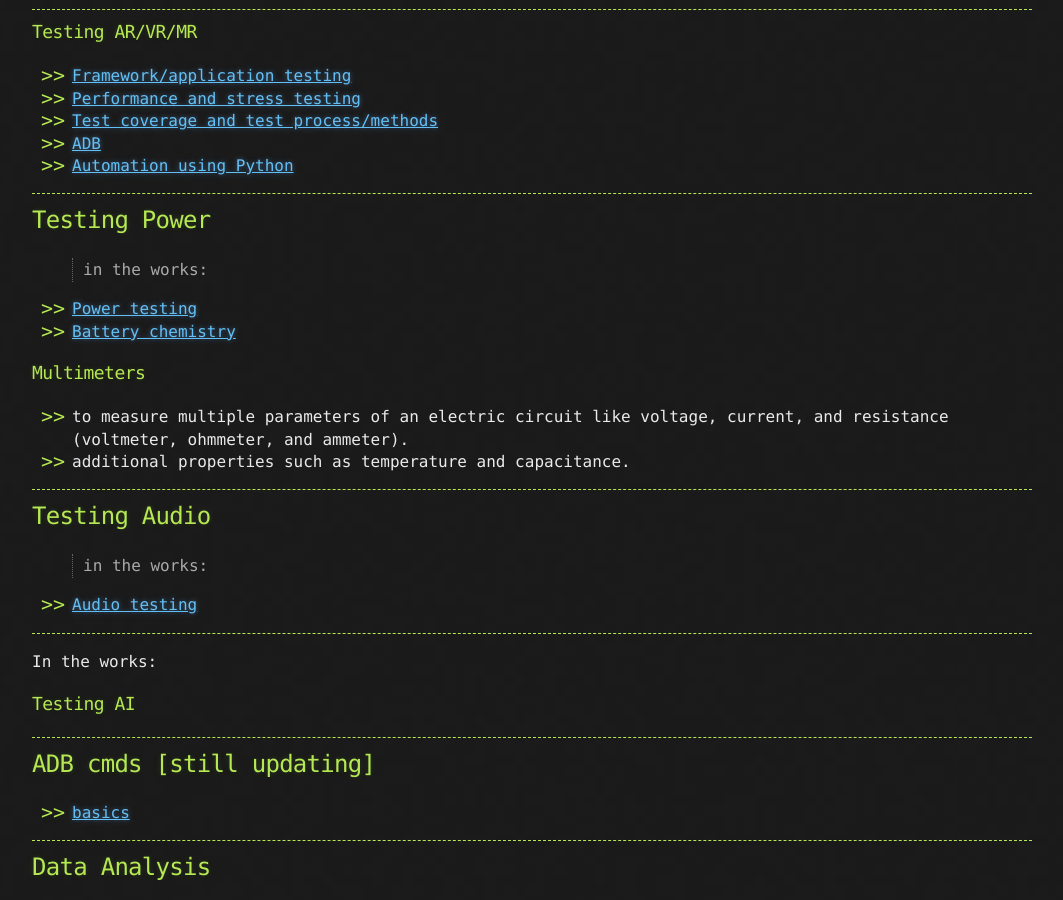
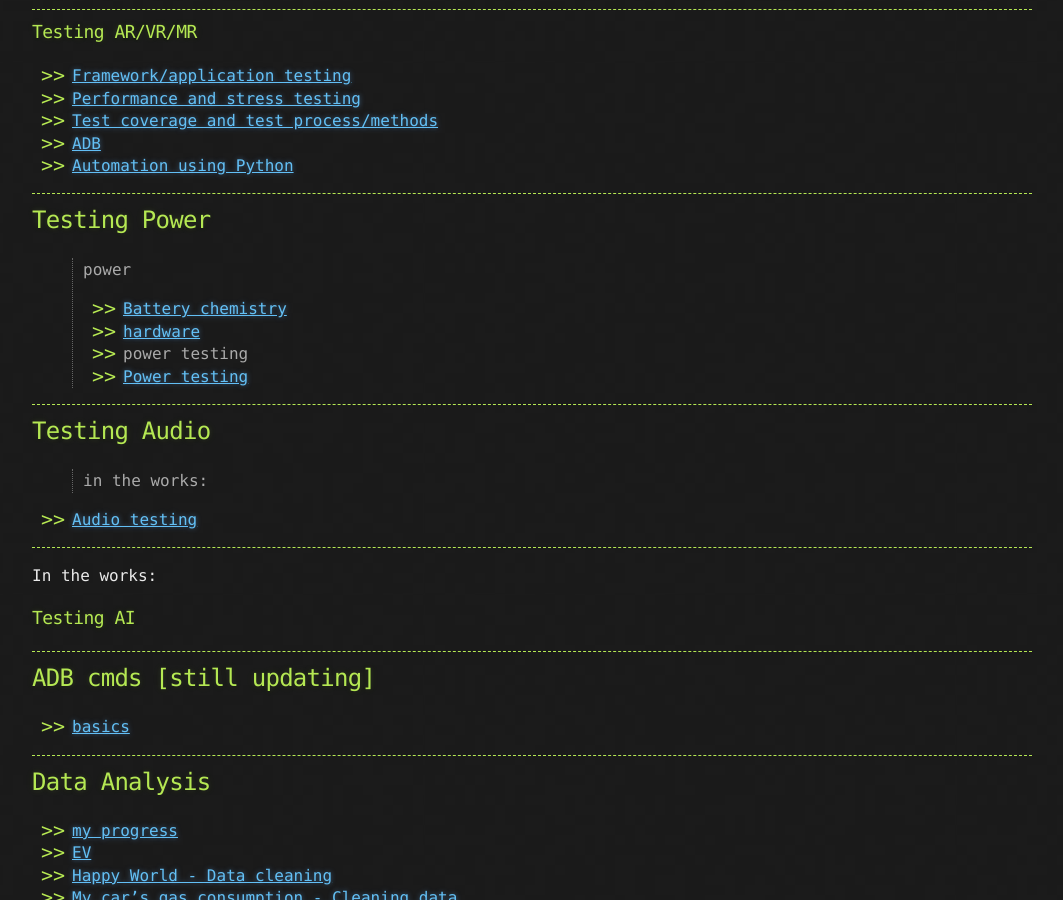
Before and after one commit to sciustechnologia/sciustechnologia.github.io, a Jekyll site: the page built from index.md, in a window 1280 px wide and 900 px high, scrolled down 3130 px. Shown: the whole window, without its empty margins (108-1171 px from the left). Built offline with Jekyll 4.4.1, drawn with Linux system fonts in a browser that asks for light colours.

Commit message:
Update index.md

```diff
--- a/index.md
+++ b/index.md
@@ -128,14 +128,11 @@ description: QA testing and technical writing
 ---
 
 ## Testing Power
->  in the works:
-
-- [Power testing](./testing/pwr.html)
-- [Battery chemistry](./testing/batterychemistry.html)
-
-### Multimeters
-- to measure multiple parameters of an electric circuit like voltage, current, and resistance (voltmeter, ohmmeter, and ammeter).
-- additional properties such as temperature and capacitance.
+> power
+  - [Battery chemistry](./testing/batterychemistry.html)
+  - [hardware]()
+-  power testing
+  - [Power testing](./testing/pwr.html)
 
 ---
 
```
